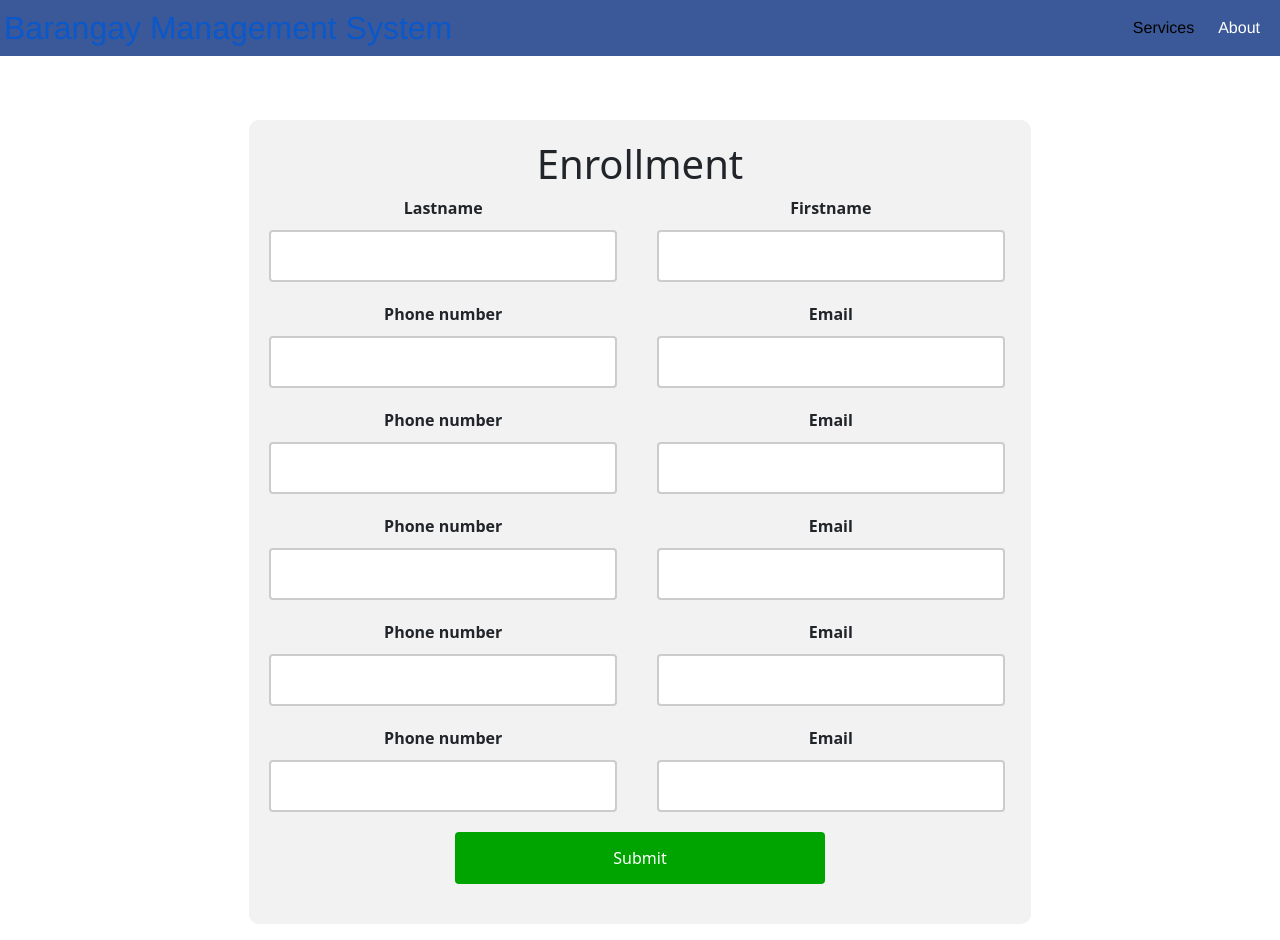
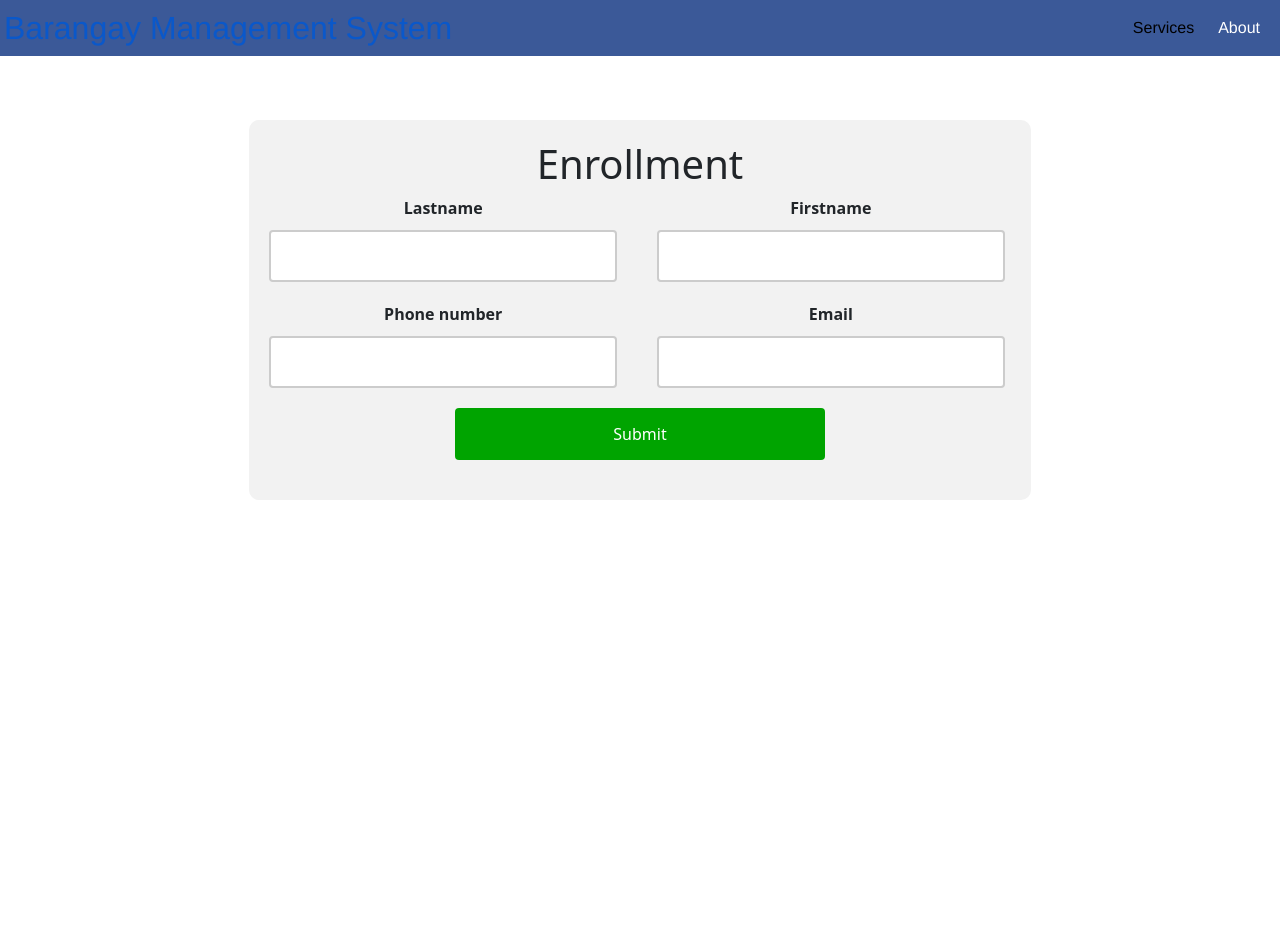
Before and after one commit to Neo-Cicada/Barangay-Management-System, a React (Create React App) app in the folder bms/: page /services in a window 1280 px wide. After the commit the page ends 800 px from the top, so only its background shows below. Built offline with nearby package versions, Linux system fonts and the light colour scheme.

Commit message:
connect firebase database to some forms

```diff
--- a/bms/package.json
+++ b/bms/package.json
@@ -7,6 +7,7 @@
     "@testing-library/react": "^13.4.0",
     "@testing-library/user-event": "^13.5.0",
     "bootstrap": "^5.2.3",
+    "firebase": "^9.16.0",
     "react": "^18.2.0",
     "react-dom": "^18.2.0",
     "react-router-dom": "^6.7.0",
--- /dev/null
+++ b/bms/src/firebaseConfig.js
@@ -0,0 +1,15 @@
+import {getFirestore} from 'firebase/firestore'
+import { initializeApp } from "firebase/app";
+
+const firebaseConfig = {
+    apiKey: "AIzaSyAydC1e68bcEqWPfXHCCPiWIAEe2ycJwxM",
+    authDomain: "barangay-management-syst-330ea.firebaseapp.com",
+    projectId: "barangay-management-syst-330ea",
+    storageBucket: "barangay-management-syst-330ea.appspot.com",
+    messagingSenderId: "283264518807",
+    appId: "1:283264518807:web:e2661a8a2bdaaaba9977d2"
+};
+
+// Initialize Firebase
+export const app = initializeApp(firebaseConfig);
+export const database = getFirestore(app)
--- a/bms/src/pages/Enrollment.js
+++ b/bms/src/pages/Enrollment.js
@@ -1,49 +1,71 @@
 import React, { useState } from 'react';
+import { database } from '../firebaseConfig';
 
+import { collection, addDoc } from 'firebase/firestore'
 import style from './Form.module.css';
 
+
 export default function Enrollment() {
-  const [lastname, setLastname] = useState('');
-  const [firstname, setFirstname] = useState('');
-  const [middlename, setMiddlename] = useState('');
-  const [address, setAddress] = useState('');
-  const [city, setCity] = useState('');
-  const [province, setProvince] = useState('');
-  const [birthdate, setBirthdate] = useState('');
-  const [gender, setGender] = useState('');
-  const [parentFirstname, setParentFirstname] = useState('');
-  const [parentLastname, setParentLastname] = useState('');
-  const [emergencyFirstname, setEmergencyFirstname] = useState('');
-  const [emergencyLastname, setEmergencyLastname] = useState('');
-  const [emergencyPhone, setEmergencyPhone] = useState('');
-  const [emergencyEmail, setEmergencyEmail] = useState('');
+
+  const [data, setData] = useState({});
+  const collectionRef = collection(database, 'enrollmentform');
+
+  const handleInput = (event) => {
+    let newInput = { [event.target.name]: event.target.value };
+
+    setData({ ...data, ...newInput });
+  }
+
+  const handleSubmit = (event) => {
+    event.preventDefault()
+    addDoc(collectionRef, {
+      lastname: data.lastname,
+      middlename: data.middlename,
+      firstname: data.firstname,
+      address: data.address,
+      city: data.city,
+      province: data.province,
+      birthday: data.birthday,
+      gender: data.gender,
+      guardianfname: data.guardianfname,
+      guardianlname: data.guardianlname,
+      guardianphone: data.guardianphone,
+      emergencylastname: data.emergencylastname,
+      emergencyfirstname: data.emergencyfirstname,
+      emergencynumber: data.emergencynumber,
 
 
 
-  const handleSubmit = (event) => {
-    event.preventDefault();
-    console.log('Form submitted with lastname:', lastname, 'firstname:', firstname, 'phone:');
+
+
+
+    }).then(() => {
+      alert("Data Added");
+    })
+      .catch((err) => {
+        alert(err.message);
+      })
   }
   return (
-    <form onSubmit={handleSubmit} className={style.form}>
-      <h1>Enrollment Form for Daycare</h1>
+    <form className={style.form} >
+      <h1>Enrollments Form for Daycare</h1>
       <h3>Children Information</h3>
 
 
       <div className={style.container}>
         <div className={style.firstChild} >
-          <label for="Lastname" className={style.label}>Last Name</label>
-          <input type="name" className={style.input} id="Lastname" value={lastname} onChange={(event) => setLastname(event.target.value)}>
+          <label htmlFor="lastname" className={style.label}>Last Name</label>
+          <input type="name" className={style.input} name="lastname" id="lastname" onChange={(event) => handleInput(event)} required >
           </input>
         </div>
         <div className={style.secondChild}>
-          <label for="Middlename" className={style.label} >Middle Name</label>
-          <input type="name" className={style.input} id="Middletname" value={middlename} onChange={(event) => setMiddlename(event.target.value)}>
+          <label htmlFor="middlename" className={style.label} >Middle Name</label>
+          <input type="name" className={style.input} name="middlename" id="middlname" onChange={(event) => handleInput(event)} required >
           </input>
         </div>
         <div className={style.secondChild}>
-          <label for="Firstname" className={style.label} >First Name</label>
-          <input type="name" className={style.input} id="Firstname" value={firstname} onChange={(event) => setFirstname(event.target.value)}>
+          <label htmlFor="firstname" className={style.label} >First Name</label>
+          <input type="name" className={style.input} name="firstname" id="firstname" onChange={(event) => handleInput(event)} required >
           </input>
         </div>
       </div>
@@ -52,20 +74,21 @@ export default function Enrollment() {
 
       <div className={style.container}>
         <div className={style.firstChild}>
-          <label for="address" className={style.label}>Street Address</label>
-          <input type="text" id="address" className={style.input} value={address} onChange={(event) => setAddress(event.target.value)}>
+          <label htmlFor="address" className={style.label}>Street Address</label>
+          <input type="text" id="address" name="address" className={style.input} onChange={(event) => handleInput(event)} required >
+          </input>
+        </div>
+
+
+        <div className={style.secondChild}>
+          <label htmlFor="city" className={style.label}>City</label>
+          <input type="text" id="city" name="city" className={style.input} onChange={(event) => handleInput(event)} required >
           </input>
         </div>
 
         <div className={style.secondChild}>
-          <label for="city" className={style.label}>City</label>
-          <input type="text" id="city" className={style.input} value={city} onChange={(event) => setCity(event.target.value)}>
-          </input>
-        </div>
-
-        <div className={style.secondChild}>
-          <label for="province" className={style.label}>Province</label>
-          <input type="text" id="province" className={style.input} value={province} onChange={(event) => setProvince(event.target.value)}>
+          <label htmlFor="province" className={style.label}>Province</label>
+          <input type="text" id="province" name="province" className={style.input} onChange={(event) => handleInput(event)} required >
           </input>
         </div>
       </div>
@@ -73,8 +96,8 @@ export default function Enrollment() {
 
       <div className={style.container}>
         <div className={style.firstChild}>
-          <label for="birthday" className={style.label}>Birth Date</label>
-          <input type="date" id="birthday" className={style.input} value={birthdate} onChange={(event) => setBirthdate(event.target.value)}>
+          <label htmlFor="birthday" className={style.label}>Birth Date</label>
+          <input type="date" id="birthday" name="birthday" className={style.input} onChange={(event) => handleInput(event)} required >
           </input>
         </div>
 
@@ -82,15 +105,16 @@ export default function Enrollment() {
       </div>
 
       {/* TODO Center this part */}
-      <fieldset className={style.bullet}>
+      <fieldset className={style.bullet} >
 
         <div >
           <h6>Gender</h6>
-          <input type="radio" id="contactChoice1" name="contact" value={gender}  onChange={(event) => setGender(event.target.value)}/>
-          <label for="contactChoice1">Male</label>
+          <input type="radio" id="male" name="gender" value="Male" onChange={handleInput} />
+          <label htmlFor="male">Male</label>
 
-          <input type="radio" id="contactChoice2" name="contact" value={gender}  onChange={(event) => setGender(event.target.value)}/>
-          <label for="contactChoice2">Female</label>
+          <input type="radio" id="female" name="gender" value="Female" onChange={handleInput} />
+          <label htmlFor="female">Female</label>
+
 
         </div>
       </fieldset>
@@ -98,54 +122,50 @@ export default function Enrollment() {
 
       <h4>Parents / Guardian and Emergency contact Information</h4>
 
+
       <div className={style.container}>
         <div className={style.firstChild}>
-          <label for="phone-no" className={style.label}>Firt Name</label>
-          <input type="tel" id="phone-no" className={style.input} value={parentFirstname} onChange={(event) => setParentFirstname(event.target.value)}>
+          <label htmlFor="guardianfname" className={style.label}>Firt Name</label>
+          <input type="text" id="guardianfname" name="guardianfname" className={style.input} onChange={(event) => handleInput(event)} required >
           </input>
         </div>
 
         <div className={style.secondChild}>
-          <label for="phone-no" className={style.label}>Last Name</label>
-          <input type="email" id="email" className={style.input} value={parentLastname} onChange={(event) => setParentLastname(event.target.value)}>
+          <label htmlFor="guardianlname" className={style.label}>Last Name</label>
+          <input type="text" id="guardianlname" name="guardianlname" className={style.input} onChange={(event) => handleInput(event)} required >
           </input>
         </div>
 
         <div className={style.firstChild}>
-          <label for="phone-no" className={style.label}>Phone number</label>
-          <input type="tel" id="phone-no" className={style.input} value={emergencyPhone} onChange={(event) => setEmergencyPhone(event.target.value)}>
+          <label htmlFor="guardianphone" className={style.label}>Phone number</label>
+          <input type="tel" id="guardianphone" name='guardianphone' className={style.input} onChange={(event) => handleInput(event)} required >
           </input>
         </div>
+      </div>
 
-
-
-      </div>
       <div className={style.container}>
         <div className={style.firstChild}>
-          <label for="emergencyFirstName" className={style.label}>Firt Name</label>
-          <input type="text" id="emergencyLastName" className={style.input} value={emergencyFirstname} onChange={(event) => setEmergencyFirstname(event.target.value)}>
+          <label htmlFor="emergencyfirstname" className={style.label}>First Name</label>
+          <input type="text" id="emergencyfirstname" name="emergencyfirstname" className={style.input} onChange={(event) => handleInput(event)} required >
           </input>
         </div>
 
         <div className={style.secondChild}>
-          <label for="emergencyLastname" className={style.label}>Last Name</label>
-          <input type="text" id="emergencyLastname" className={style.input} value={emergencyLastname} onChange={(event) => setEmergencyLastname(event.target.value)}>
+          <label htmlFor="emergencylastname" className={style.label}>Last Name</label>
+          <input type="text" id="emergencylastname" name="emergencylastname" className={style.input} onChange={(event) => handleInput(event)} >
           </input>
         </div>
 
         <div className={style.firstChild}>
-          <label for="emergencyNo" className={style.label}>Phone number</label>
-          <input type="tel" id="emergencyNo" className={style.input} value={emergencyEmail} onChange={(event) => setEmergencyEmail(event.target.value)}>
+          <label htmlFor="emergencynumber" className={style.label}>Phone number</label>
+          <input type="tel" id="emergencynumber" name="emergencynumber" className={style.input} onChange={(event) => handleInput(event)} required >
           </input>
         </div>
-
-
-
       </div>
 
-      <input type="submit" value="Submit" className={style.submit} onClick={()=>{
-        alert("You've submitted a form")
-      }}/>
+      <input type="submit" id="submit" className={style.submit} onClick={handleSubmit}
+
+      />
     </form>
   )
 }
--- a/bms/src/pages/Form.js
+++ b/bms/src/pages/Form.js
@@ -1,103 +1,65 @@
 import React, { useState } from 'react';
 import style from './Form.module.css';
+
+import { database } from '../firebaseConfig';
+
+import {collection, addDoc} from 'firebase/firestore'
+
 export default function Form() {
-  const [lastname, setLastname] = useState('');
-  const [firstname, setFirstname] = useState('');
-  const [phone, setPhone] = useState('');
-  const [email, setEmail] = useState('');
+  const [ data, setData] = useState({});
+  const collectionRef = collection(database, 'users');
 
+  const handleInput = (event) => {
+    let newInput = {[event.target.name]: event.target.value};
+
+    setData({...data, ...newInput});
+  }
 
   const handleSubmit = (event) => {
     event.preventDefault();
-    console.log('Form submitted with lastname:', lastname, 'firstname:', firstname, 'phone:', phone, 'email:', email);
-  }
+    addDoc(collectionRef, {
+      lastname: data.lastname,
+      firstname: data.firstname,
+      phone: data.phone,
+      email: data.email
+    })
+      .then(() =>{
+        alert("Data Added");
+      })
+      .catch((err)=>{
+        alert(err.message);
+      });
+  };
+
 
   return (
-
-    <form onSubmit={handleSubmit} className={style.form}>
+    <form  className={style.form}>
       <h1>Enrollment</h1>
       <div className={style.container}>
         <div className={style.firstChild} >
-          <label for="Lastname" className={style.label}>Lastname</label>
-          <input type="name" className={style.input} id="Lastname" value={lastname} onChange={(event) => setLastname(event.target.value)}>
-          </input>
+          <label htmlFor="lastname" className={style.label}>Lastname</label>
+          <input type="name" className={style.input} id="lastname" name="lastname" onChange={(event)=> handleInput(event)} />
         </div>
 
         <div className={style.secondChild}>
-          <label for="Firstname" className={style.label} >Firstname</label>
-          <input type="name" className={style.input} id="Firstname" value={firstname} onChange={(event) => setFirstname(event.target.value)}>
-          </input>
+          <label htmlFor="firstname" className={style.label} >Firstname</label>
+          <input type="name" className={style.input} id="firstname" name="firstname" onChange={(event)=> handleInput(event)} />
         </div>
       </div>
 
       <div className={style.container}>
         <div className={style.firstChild}>
-          <label for="phone-no" className={style.label}>Phone number</label>
-          <input type="tel" id="phone-no" className={style.input} value={phone} onChange={(event) => setPhone(event.target.value)}>
-          </input>
+          <label htmlFor="phone" className={style.label}>Phone number</label>
+          <input type="tel" id="phone" name="phone" className={style.input} onChange={(event)=> handleInput(event)} />
         </div>
 
         <div className={style.secondChild}>
-          <label for="phone-no" className={style.label}>Email</label>
-          <input type="email" id="email" className={style.input} value={email} onChange={(event) => setEmail(event.target.value)}>
-          </input>
+          <label htmlFor="email" className={style.label}>Email</label>
+          <input type="email" id="email" name="email" className={style.input} onChange={(event)=> handleInput(event)} />
         </div>
       </div>
 
-
-      <div className={style.container}>
-        <div className={style.firstChild}>
-          <label for="phone-no" className={style.label}>Phone number</label>
-          <input type="tel" id="phone-no" className={style.input} value={phone} onChange={(event) => setPhone(event.target.value)}>
-          </input>
-        </div>
-
-        <div className={style.secondChild}>
-          <label for="phone-no" className={style.label}>Email</label>
-          <input type="email" id="email" className={style.input} value={email} onChange={(event) => setEmail(event.target.value)}>
-          </input>
-        </div>
-      </div>
-      <div className={style.container}>
-        <div className={style.firstChild}>
-          <label for="phone-no" className={style.label}>Phone number</label>
-          <input type="tel" id="phone-no" className={style.input} value={phone} onChange={(event) => setPhone(event.target.value)}>
-          </input>
-        </div>
-
-        <div className={style.secondChild}>
-          <label for="phone-no" className={style.label}>Email</label>
-          <input type="email" id="email" className={style.input} value={email} onChange={(event) => setEmail(event.target.value)}>
-          </input>
-        </div>
-      </div>
-      <div className={style.container}>
-        <div className={style.firstChild}>
-          <label for="phone-no" className={style.label}>Phone number</label>
-          <input type="tel" id="phone-no" className={style.input} value={phone} onChange={(event) => setPhone(event.target.value)}>
-          </input>
-        </div>
-
-        <div className={style.secondChild}>
-          <label for="phone-no" className={style.label}>Email</label>
-          <input type="email" id="email" className={style.input} value={email} onChange={(event) => setEmail(event.target.value)}>
-          </input>
-        </div>
-      </div>
-      <div className={style.container}>
-        <div className={style.firstChild}>
-          <label for="phone-no" className={style.label}>Phone number</label>
-          <input type="tel" id="phone-no" className={style.input} value={phone} onChange={(event) => setPhone(event.target.value)}>
-          </input>
-        </div>
-
-        <div className={style.secondChild}>
-          <label for="phone-no" className={style.label}>Email</label>
-          <input type="email" id="email" className={style.input} value={email} onChange={(event) => setEmail(event.target.value)}>
-          </input>
-        </div>
-      </div>
-      <input type="submit" value="Submit" className={style.submit} />
+      <input type="submit" id="submit"  className={style.submit} onClick={handleSubmit} />
     </form>
   );
 }
--- a/bms/src/pages/Services.js
+++ b/bms/src/pages/Services.js
@@ -1,7 +1,6 @@
-import Form from "./Form";
-
+import Form from "./Form"
 export default function Services(){
   return(
     <Form/>
-  )
+   )
 }
```
Also changed, not shown: bms/src/sample.txt (added), 1 other file (tests, documents, lock files or other folders).
